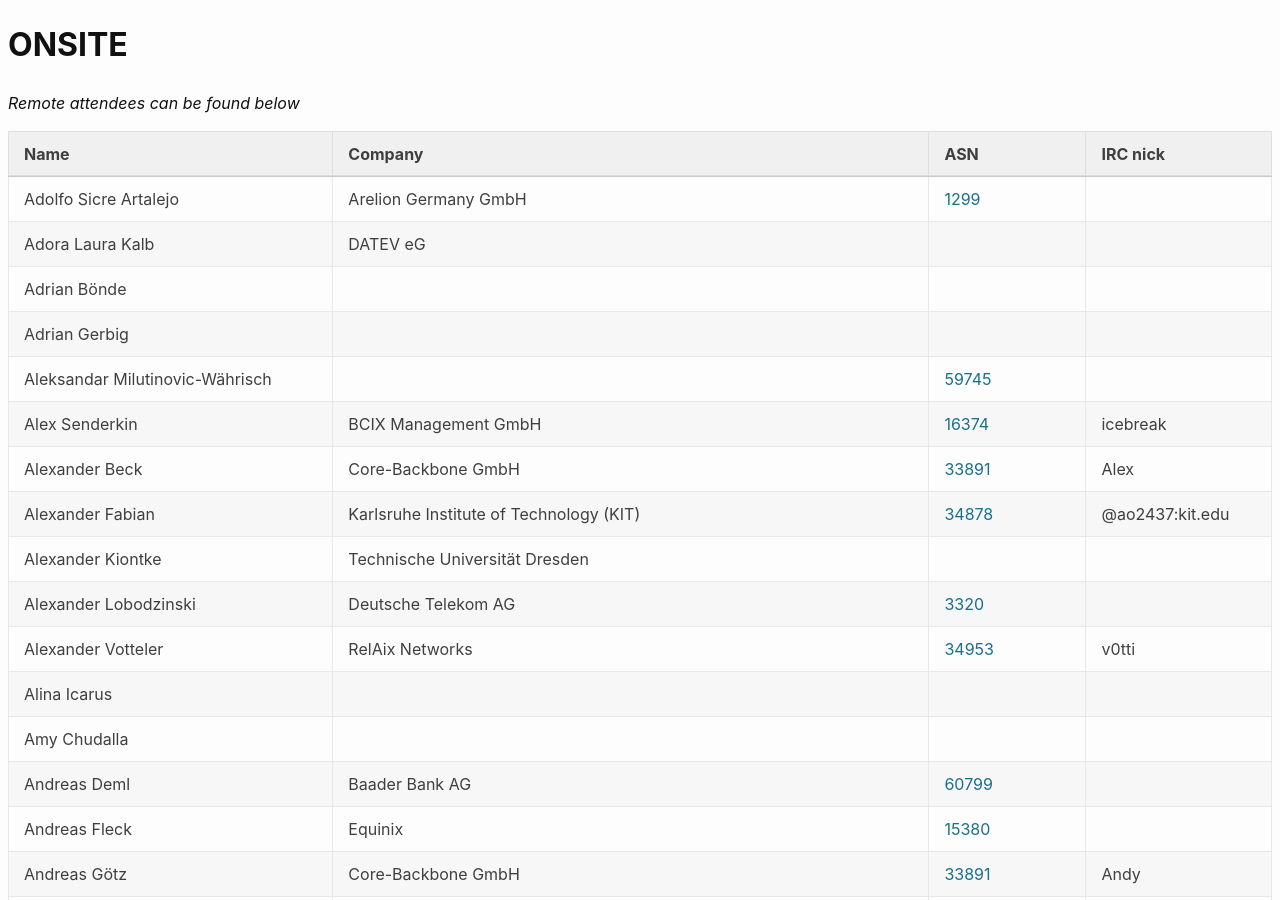
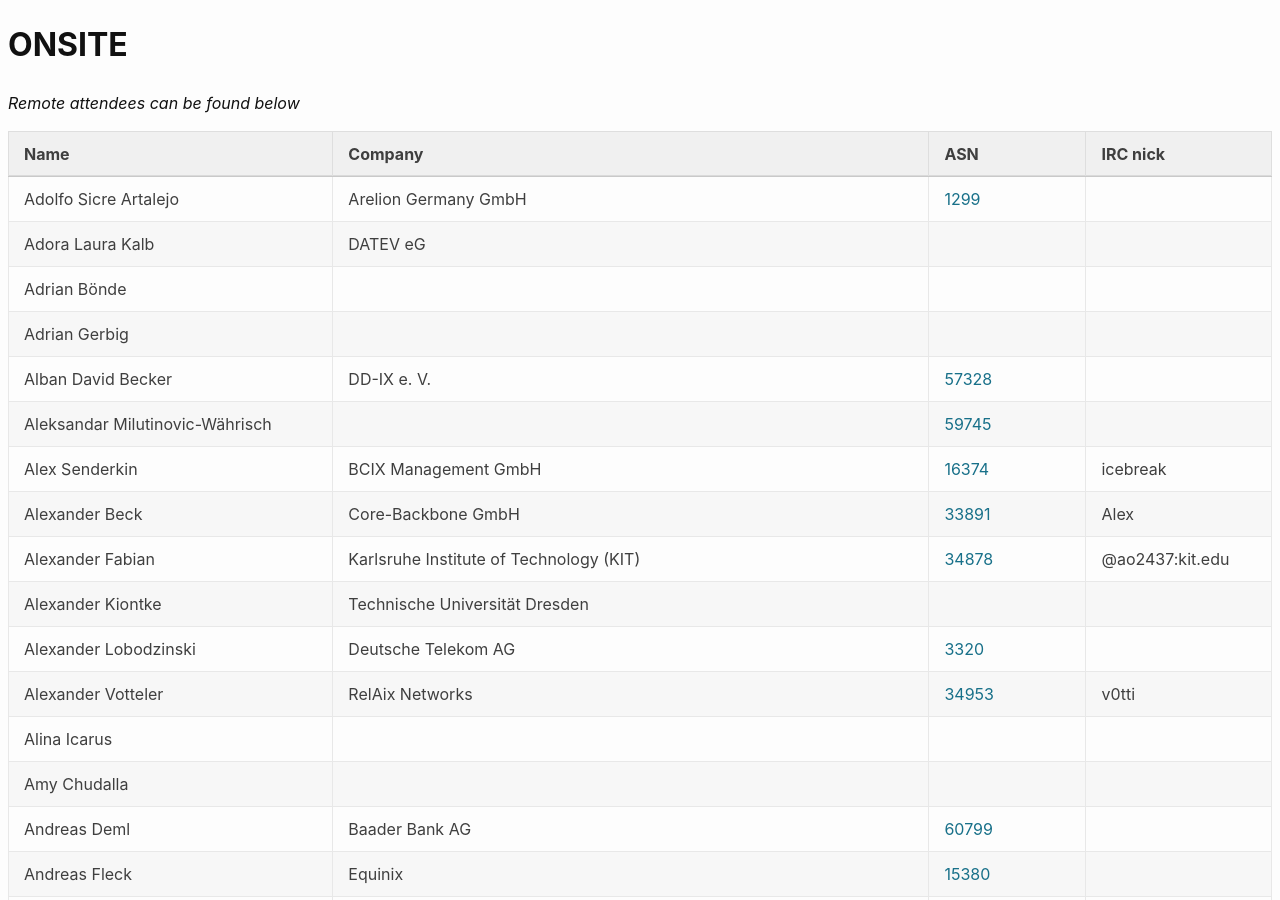
Before and after one commit to denog/pretix-attendeelist, a Jekyll site: the page built from denog15/index.md, in a window 1280 px wide and 900 px high. Built offline with Jekyll 4.4.1, drawn with Linux system fonts in a browser that asks for light colours.

Commit message:
Latest data: Wed Oct 18 22:47:59 UTC 2023

```diff
--- a/_data/attendees_denog15_onsite.json
+++ b/_data/attendees_denog15_onsite.json
@@ -22,6 +22,12 @@
     "company": null,
     "irc": null,
     "asn": null
+  },
+  {
+    "name": "Alban David Becker",
+    "company": "DD-IX e. V.",
+    "irc": null,
+    "asn": "57328"
   },
   {
     "name": "Aleksandar Milutinovic-Währisch",
```
